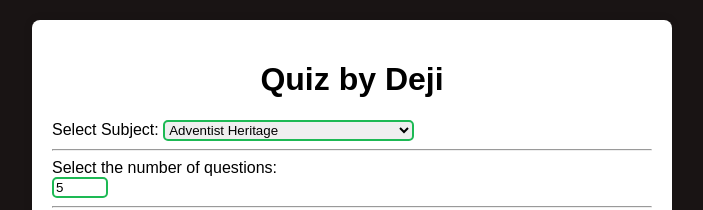
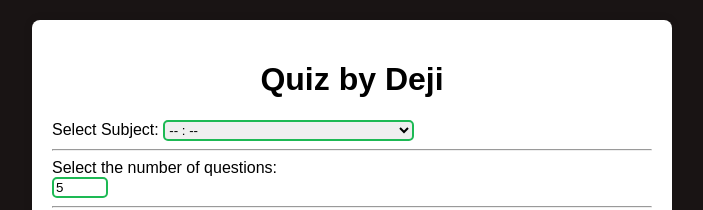
Before and after one commit to johnayodeji2008/Quizes-by-deji.github.io, a plain HTML site: page index.html in a window 1280 px wide. Shown: the top 210 px of the page, without its empty margins (288-991 px from the left). Drawn offline with Linux system fonts and the light colour scheme.

Commit message:
Update index.html live update

```diff
--- a/index.html
+++ b/index.html
@@ -17,6 +17,7 @@
         <div id="quiz-settings">
             <label for="subject">Select Subject:</label>
             <select id="subject">
+                <option> -- : -- </option>
                 <option value="adventist-heritage">Adventist Heritage</option>
                 <option value="cos209">COS209 Innovation in web technology</option>
             </select><br>
```
